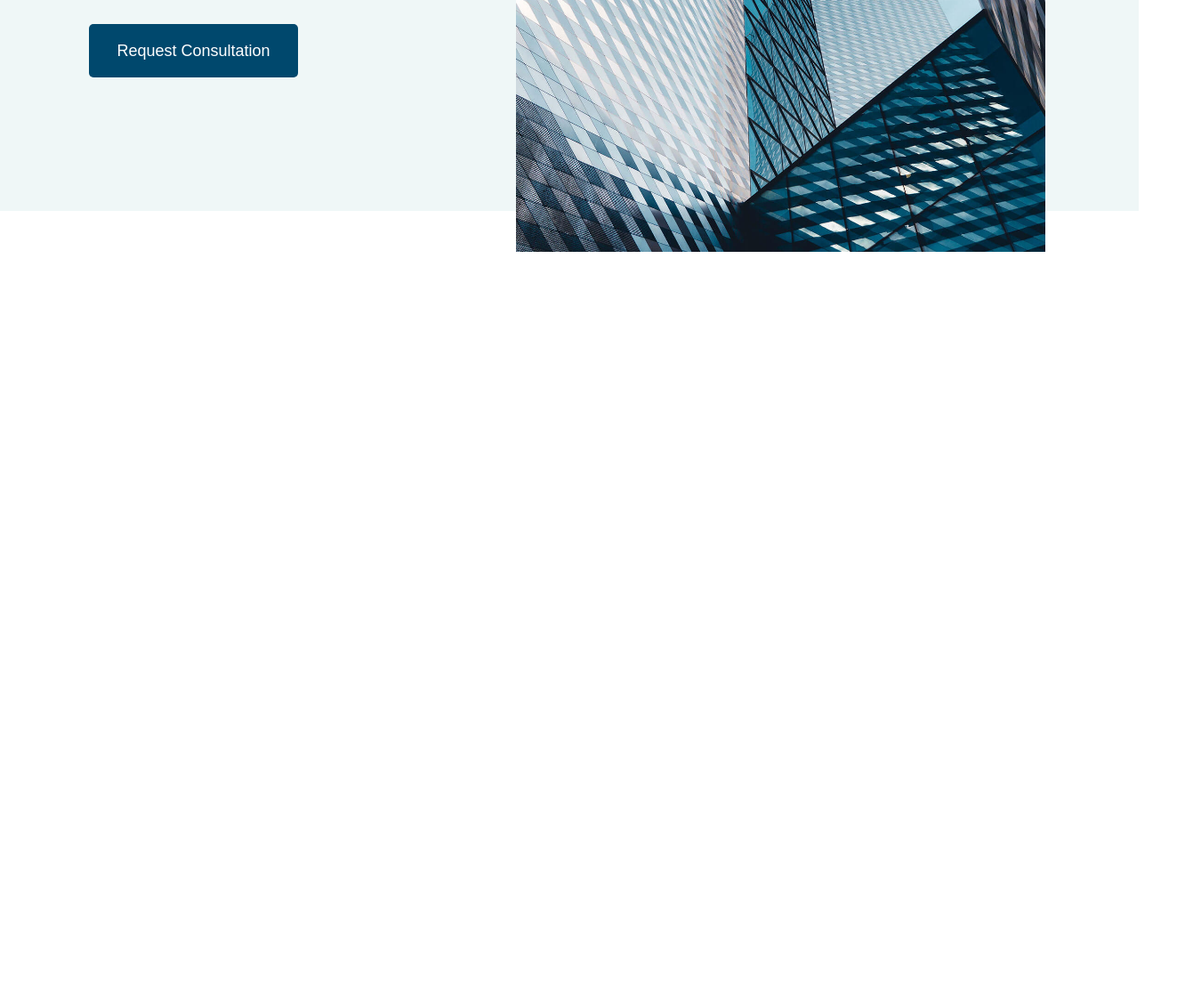
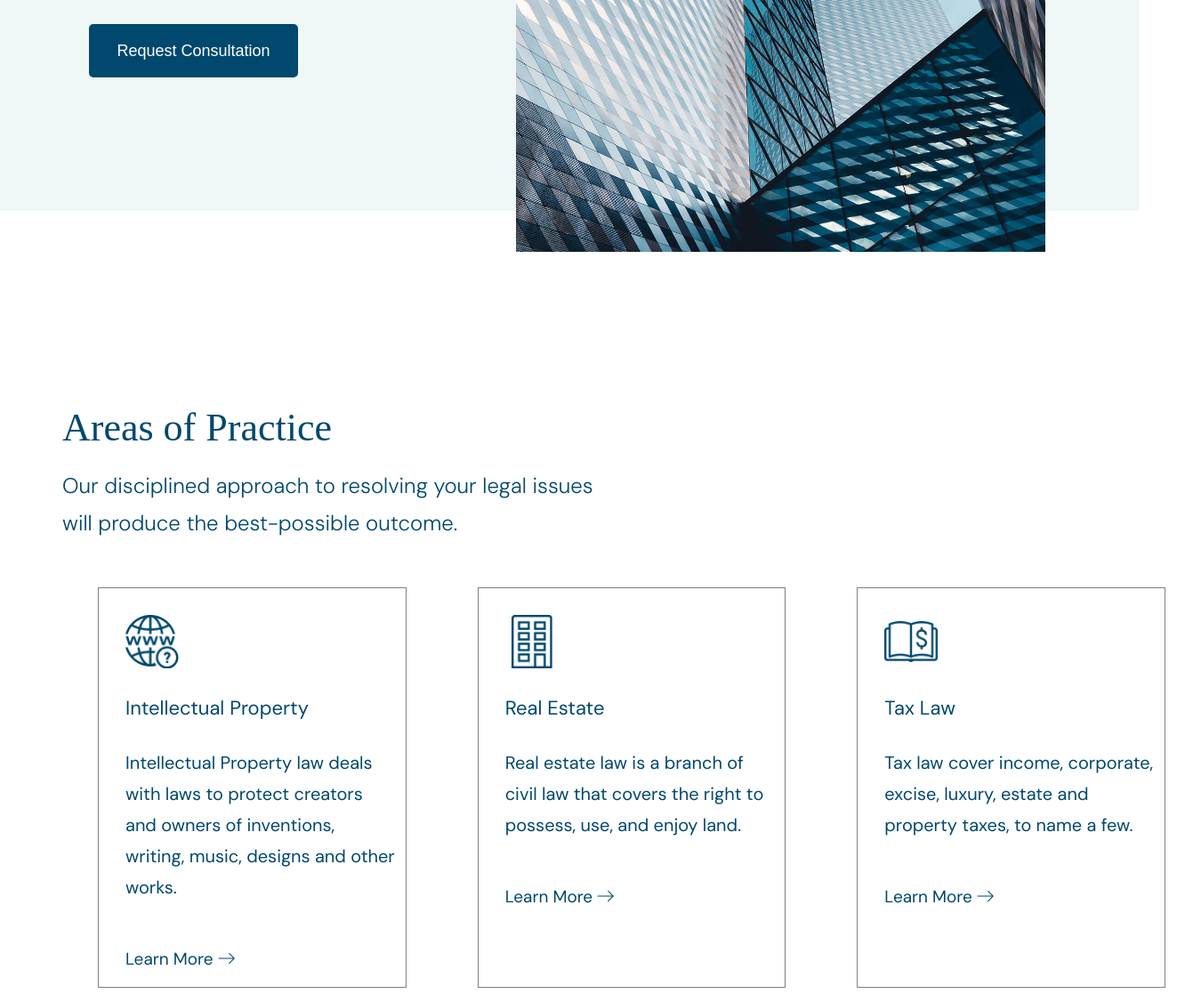
Before and after one commit to ayaulim200716-pixel/McKinley-, a website: page index.html in a window 1280 px wide. Shown: the part 723-1849 px from the top of the page at 89% size, 1350 px wide, since content can reach past the window. Before the commit the page ends 1006 px from the top, so only its background shows below. Drawn offline with nearby package versions, Linux system fonts and the light colour scheme; files that its build step writes are made by us from their sources; a web font is replaced by a local one.

Commit message:
practice section

```diff
--- a/index.html
+++ b/index.html
@@ -58,6 +58,37 @@
                 </div>
             </div>
         </section>
+
+        <section class="practice-section">
+            <div class="container">
+                <div class="practice">
+                    <div class="practice__content">
+                        <h2 class="practice__content-title">Areas of Practice</h2>
+                        <p class="practice__content-desc">Our disciplined approach to resolving your legal issues will produce the best-possible outcome.</p>
+                    </div>
+                    <div class="practice__cards">
+                        <figure class="info__card">
+                            <img src="assets/globe.png" alt="icon" class="info__card-icon">
+                            <h3 class="info__card-title">Intellectual Property</h3>
+                            <p class="info__card-desc">Intellectual Property law deals with laws to protect creators and owners of inventions, writing, music, designs and other works.</p>
+                            <a href="#" class="info__card-btn">Learn More <img src="assets/IMAGE.png" alt="nav" class="info__card-nav"></a>
+                        </figure>
+                        <figure class="info__card">
+                            <img src="assets/build.png" alt="icon" class="info__card-icon">
+                            <h3 class="info__card-title">Real Estate</h3>
+                            <p class="info__card-desc">Real estate law is a branch of civil law that covers the right to possess, use, and enjoy land.</p>
+                            <a href="#" class="info__card-btn">Learn More <img src="assets/IMAGE.png" alt="nav" class="info__card-nav"></a>
+                        </figure>
+                        <figure class="info__card">
+                            <img src="assets/book.png" alt="icon" class="info__card-icon">
+                            <h3 class="info__card-title">Tax Law</h3>
+                            <p class="info__card-desc">Tax law cover income, corporate, excise, luxury, estate and property taxes, to name a few.</p>
+                            <a href="#" class="info__card-btn">Learn More <img src="assets/IMAGE.png" alt="nav" class="info__card-nav"></a>
+                        </figure>
+                    </div>
+                </div>
+            </div>
+        </section>
     </main>
 </body>
 </html>
--- a/styles/_cards.scss
+++ b/styles/_cards.scss
@@ -17,3 +17,44 @@
         }
     }
 }
+
+.practice__cards {
+    @include m.d-flex (space-between, center);
+    margin: 35px 0;
+
+    .info__card {
+        padding: 30px 10px 0 30px;
+        width: 350px;
+        height: 450px;
+        @include m.d-flex (start, start, nowrap, column, 0, 10px);
+        border: .3px solid grey;
+
+        &-icon {
+            width: 60px;
+            height: 60px;
+            object-fit: contain
+        }
+
+        &-title {
+            @include m.font (22px, 400, v.$color_blue);
+            margin: 20px 0;
+        }
+        &-desc {
+            @include m.font (20px, 400, v.$color_blue);
+            line-height: 35px;
+        }
+        &-btn {
+            @include m.font (19px, 400, v.$color_blue);
+            padding: 40px 0 10px 0;
+        }
+        &-nav {
+            object-fit: contain;
+        }
+
+        &:hover {
+            cursor: pointer;
+            box-shadow: 0 0 15px 2px rgba(0, 0, 0, 0.5);
+            opacity: .9;
+        }
+    }
+}
--- a/styles/_importer.scss
+++ b/styles/_importer.scss
@@ -2,3 +2,4 @@
 @forward 'cards';
 @forward 'header';
 @forward 'about';
+@forward 'practice';
--- /dev/null
+++ b/styles/_practice.scss
@@ -0,0 +1,28 @@
+@use 'variables' as v;
+@use 'mixins' as m;
+@use 'placeholder';
+
+.practice  {
+    padding: 200px 0;
+    margin: 0 0 0 70px;
+    width: 100%;
+    height: 850px;
+    color: v.$color_blue;
+    font-family: "DM Sans", serif;
+    max-width: 1300px;
+
+    &__content {
+
+        &-title {
+            font-family: "DM Serif Text", serif;
+            @include m.font (44px, 400, v.$color_blue);
+            line-height: 2;
+            flex-shrink: 1;
+        }
+        &-desc {
+            @include m.font (24px, 300, v.$color_blue);
+            line-height: 42px;
+            max-width: 600px;
+        }
+    }
+}
```
Also changed, not shown: assets/IMAGE.png (added).
